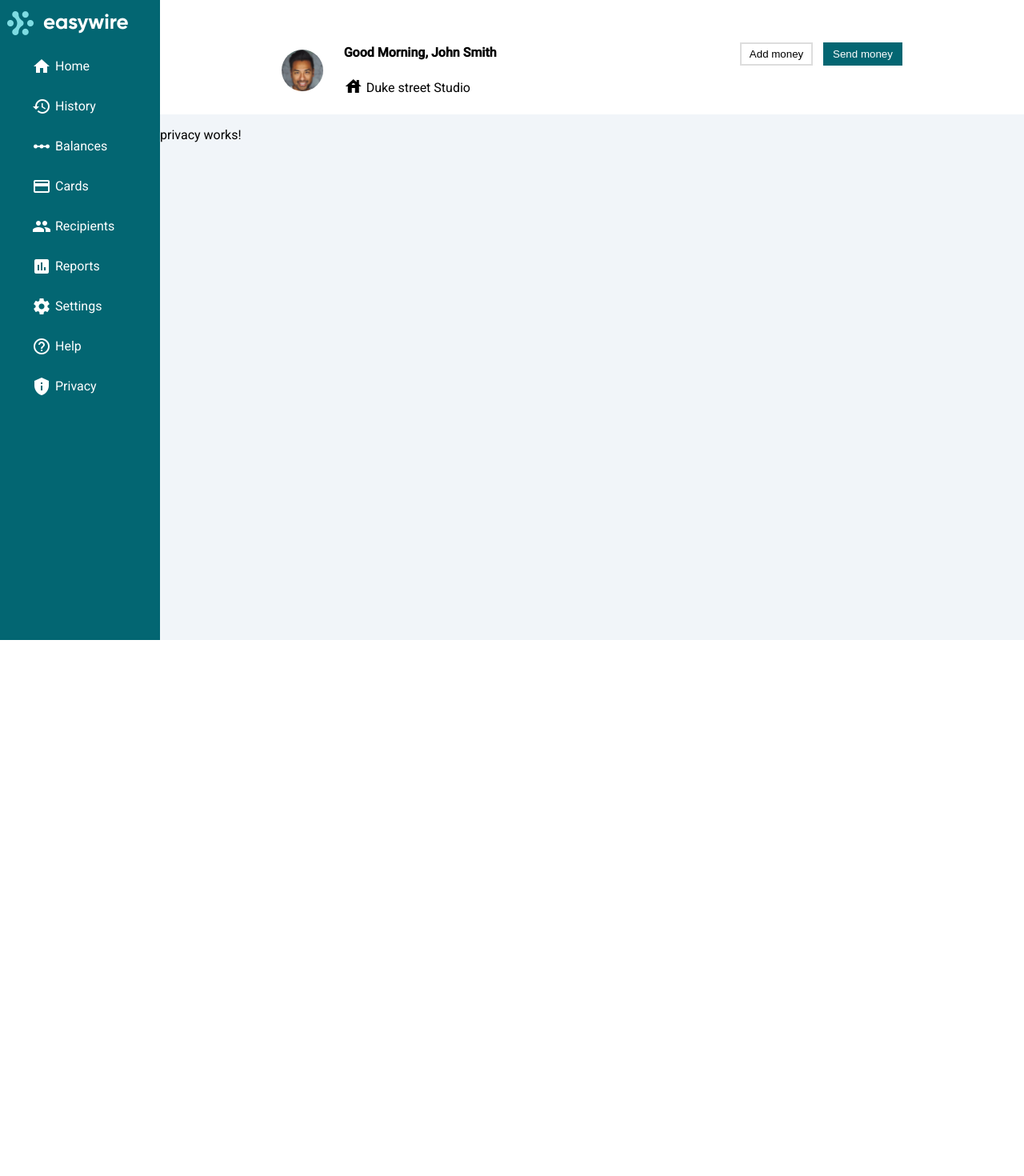
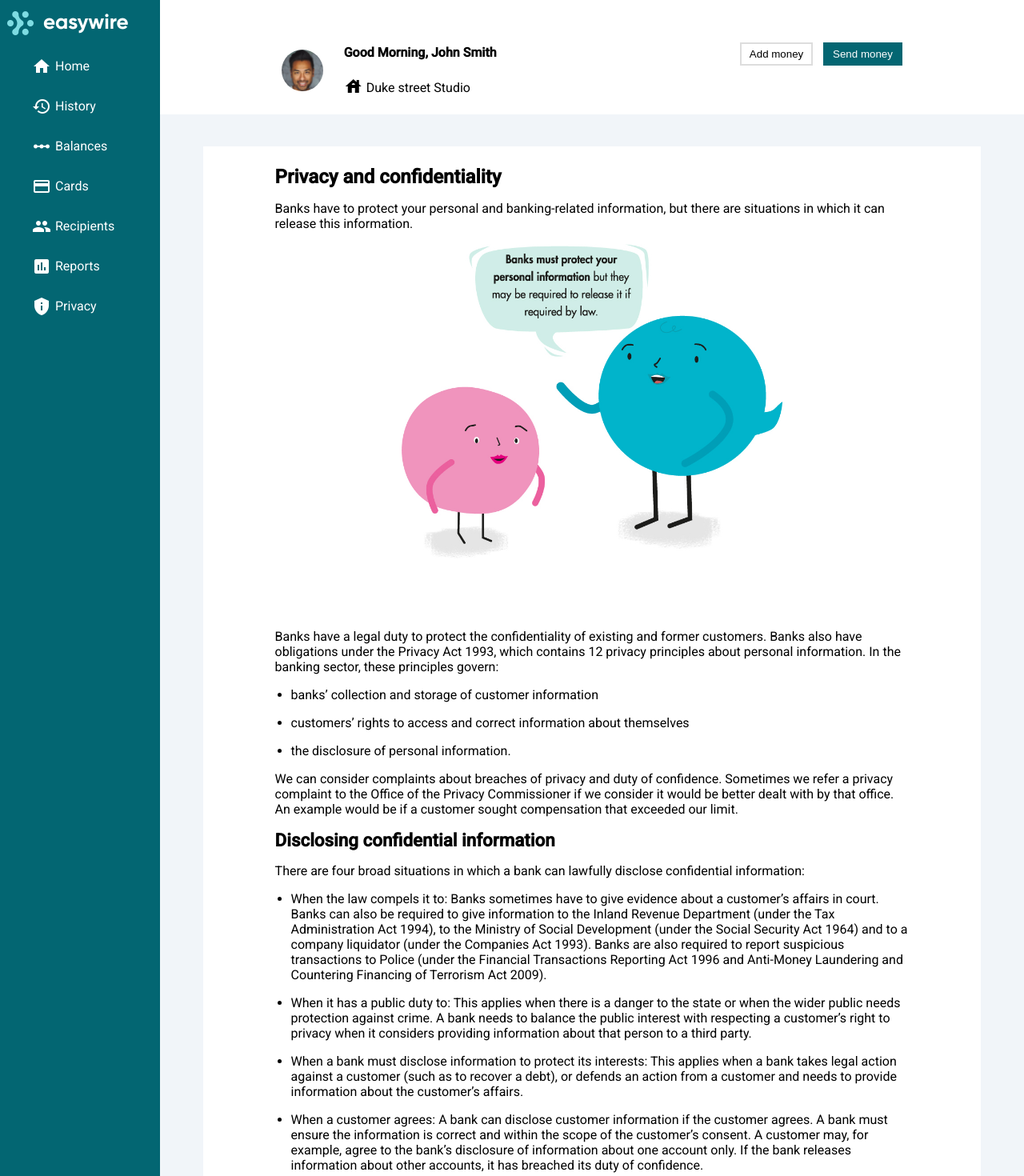
Before and after one commit to WojciechxFalkowski/paymentApp, an Angular app: page /privacy in a window 1280 px wide. Shown: the top 1470 px of the page at 80% size. Before the commit the page ends 800 px from the top, so only its background shows below. Built offline with nearby package versions, Linux system fonts and the light colour scheme.

Commit message:
update privacy component

```diff
--- a/src/app/menu/menu.component.ts
+++ b/src/app/menu/menu.component.ts
@@ -40,16 +40,16 @@ export class MenuComponent implements OnInit {
       url: '/reports',
       icon: 'assessment',
     },
-    {
-      name: 'Settings',
-      url: '/settings',
-      icon: 'settings',
-    },
-    {
-      name: 'Help',
-      url: '/help',
-      icon: 'help_outline',
-    },
+    // {
+    //   name: 'Settings',
+    //   url: '/settings',
+    //   icon: 'settings',
+    // },
+    // {
+    //   name: 'Help',
+    //   url: '/help',
+    //   icon: 'help_outline',
+    // },
     {
       name: 'Privacy',
       url: '/privacy',
--- a/src/app/privacy/privacy.component.css
+++ b/src/app/privacy/privacy.component.css
@@ -0,0 +1,39 @@
+.privacy {
+  box-sizing: border-box;
+  width: 90%;
+  background-color: white;
+  padding: 1vh 5vw;
+  margin: 5vh auto;
+}
+.privacy__h1 {
+  font-size: 1.5rem;
+}
+.privacy__h2 {
+  font-size: 1.4rem;
+}
+.privacy__div-img {
+  text-align: center;
+}
+.privacy__img {
+  width: 100%;
+}
+.privacy__ul {
+  padding-inline-start: 20px;
+}
+.privacy__li {
+  margin: 2vh auto;
+}
+@media (min-width: 640px) {
+  .privacy__img {
+    width: 60%;
+  }
+}
+@media (min-width: 1024px) {
+  .privacy {
+    padding: 1vh 7vw;
+    margin: 5vh auto;
+  }
+  .privacy__img {
+    max-width: 500px;
+  }
+}
--- a/src/app/privacy/privacy.component.html
+++ b/src/app/privacy/privacy.component.html
@@ -1 +1,54 @@
-<p>privacy works!</p>
+<div class="privacy">
+  <div class="privacy__div">
+    <h1 class="privacy__h1">Privacy and confidentiality</h1>
+    <p class="privacy__p">Banks have to protect your personal and banking-related information, but there are situations
+      in which it can release this information.</p>
+    <div class="privacy__div-img"><img class="privacy__img" src="assets/images/active-page/privacy/privacy.jpg" alt="">
+    </div>
+    <p class="privacy__p">Banks have a legal duty to protect the confidentiality of existing and former customers. Banks
+      also have
+      obligations
+      under the Privacy Act 1993, which contains 12 privacy principles about personal information. In the banking
+      sector,
+      these principles govern:</p>
+    <ul class="privacy__ul">
+      <li class="privacy__li">banks’ collection and storage of customer information</li>
+      <li class="privacy__li">customers’ rights to access and correct information about themselves</li>
+      <li class="privacy__li">the disclosure of personal information.</li>
+    </ul>
+    <p>We can consider complaints about breaches of privacy and duty of confidence. Sometimes we refer a privacy
+      complaint
+      to the Office of the Privacy Commissioner if we consider it would be better dealt with by that office. An example
+      would be if a customer sought compensation that exceeded our limit. </p>
+  </div>
+  <div class="privacy__div">
+    <h1 class="privacy__h2">Disclosing confidential information</h1>
+    <p class="privacy__p">There are four broad situations in which a bank can lawfully disclose confidential
+      information:</p>
+    <ul class="privacy__ul">
+      <li class="privacy__li">When the law compels it to: Banks sometimes have to give evidence about a customer’s
+        affairs in court. Banks
+        can
+        also be required to give information to the Inland Revenue Department (under the Tax Administration Act 1994),
+        to
+        the Ministry of Social Development (under the Social Security Act 1964) and to a company liquidator (under the
+        Companies Act 1993). Banks are also required to report suspicious transactions to Police (under the Financial
+        Transactions Reporting Act 1996 and Anti-Money Laundering and Countering Financing of Terrorism Act 2009). </li>
+      <li class="privacy__li">When it has a public duty to: This applies when there is a danger to the state or when the
+        wider public needs
+        protection against crime. A bank needs to balance the public interest with respecting a customer’s right to
+        privacy when it considers providing information about that person to a third party.</li>
+      <li class="privacy__li">When a bank must disclose information to protect its interests: This applies when a bank
+        takes legal action
+        against a customer (such as to recover a debt), or defends an action from a customer and needs to provide
+        information about the customer’s affairs.</li>
+      <li class="privacy__li">When a customer agrees: A bank can disclose customer information if the customer agrees. A
+        bank must ensure
+        the
+        information is correct and within the scope of the customer’s consent. A customer may, for example, agree to the
+        bank’s disclosure of information about one account only. If the bank releases information about other accounts,
+        it
+        has breached its duty of confidence.</li>
+    </ul>
+  </div>
+</div>
```
Also changed, not shown: src/assets/images/active-page/privacy/privacy.jpg (added), 6 other files (tests, documents, lock files or other folders).
